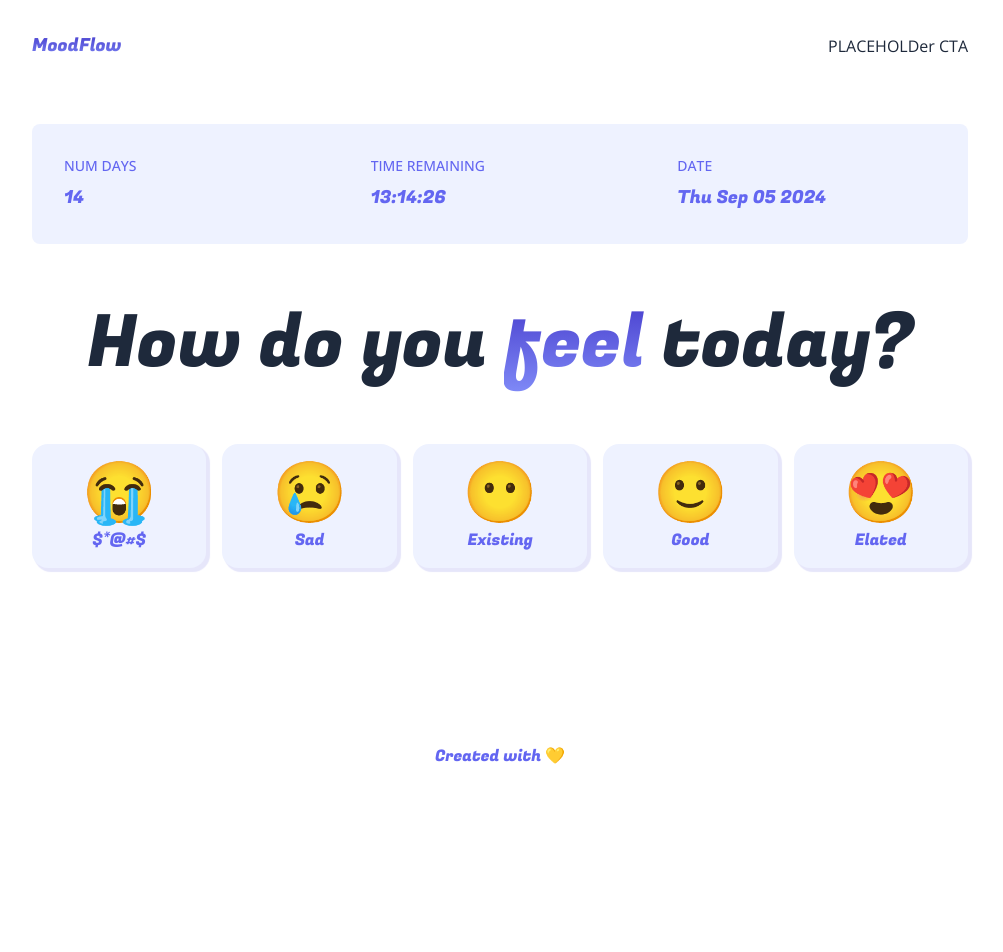
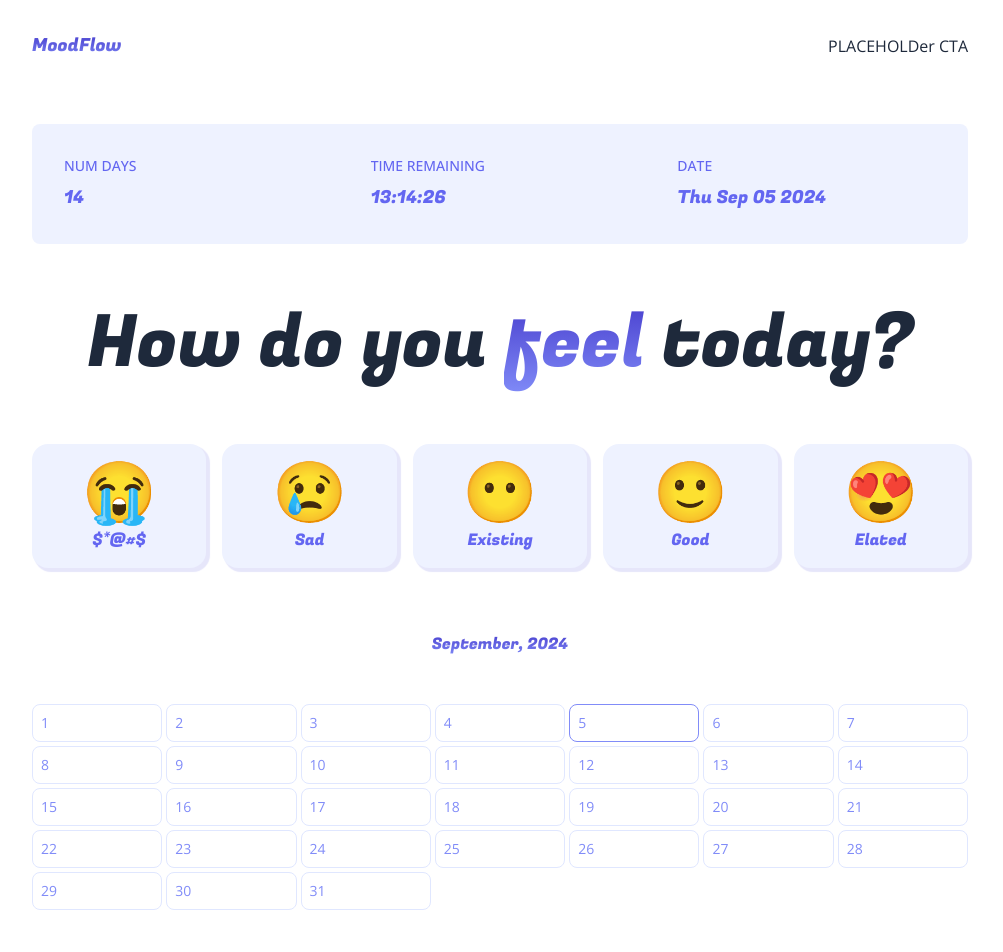
Before and after one commit to sagar-pathak/mood-flow, a Next.js app: page /dashboard in a window 1280 px wide. Shown: the top 952 px of the page, without its empty margins (140-1143 px from the left). Before the commit the page ends 800 px from the top, so only its background shows below. Built offline with nearby package versions, Linux system fonts and the light colour scheme.

Commit message:
calendar component

```diff
--- a/components/Calendar.js
+++ b/components/Calendar.js
@@ -1,9 +1,94 @@
-import React from 'react'
+'use client'
+import { baseRating } from '@/utils'
+import { Fugaz_One } from 'next/font/google'
+import React, { useState } from 'react'
 
-export default function Calendar() {
-  return (
-    <div>
-      ca
-    </div>
-  )
+const months = { 'January': 'Jan', 'February': 'Feb', 'March': 'Mar', 'April': 'Apr', 'May': 'May', 'June': 'Jun', 'July': 'Jul', 'August': 'Aug', 'September': 'Sept', 'October': 'Oct', 'November': 'Nov', 'December': 'Dec' }
+const monthsArr = Object.keys(months)
+const now = new Date()
+const dayList = ['Sunday', 'Monday', 'Tuesday', 'Wednesday', 'Thursday', 'Friday', 'Saturday']
+
+const fugaz = Fugaz_One({ subsets: ["latin"], weight: ['400'] });
+
+
+export default function Calendar(props) {
+    const { demo, completeData, handleSetMood } = props
+    const now = new Date()
+    const currMonth = now.getMonth()
+    const [selectedMonth, setSelectMonth] = useState(Object.keys(months)[currMonth])
+    const [selectedYear, setSelectedYear] = useState(now.getFullYear())
+
+    const numericMonth = monthsArr.indexOf(selectedMonth)
+    const data = completeData?.[selectedYear]?.[numericMonth] || {}
+
+    function handleIncrementMonth(val) {
+        // value +1 -1
+        // if we hit the bounds of the months, then we can just adjust the year that is displayed instead
+        if (numericMonth + val < 0) {
+            // set month value = 11 and decrement the year
+            setSelectedYear(curr => curr - 1)
+            setSelectMonth(monthsArr[monthsArr.length - 1])
+        } else if (numericMonth + val > 11) {
+            // set month val = 0 and increment the year
+            setSelectedYear(curr => curr + 1)
+            setSelectMonth(monthsArr[0])
+        } else {
+            setSelectMonth(monthsArr[numericMonth + val])
+        }
+    }
+
+    const monthNow = new Date(selectedYear, Object.keys(months).indexOf(selectedMonth), 1)
+    const firstDayOfMonth = monthNow.getDay()
+    const daysInMonth = new Date(selectedYear, Object.keys(selectedMonth).indexOf(selectedMonth) + 1, 0).getDate()
+
+    const daysToDisplay = firstDayOfMonth + daysInMonth
+
+    const numRows = (Math.floor(daysToDisplay / 7)) + (daysToDisplay % 7 ? 1 : 0)
+
+    return (
+        <div className='flex flex-col gap-2'>
+            <div className='grid grid-cols-5 gap-4'>
+                <button onClick={() => {
+                    handleIncrementMonth(-1)
+                }} className='mr-auto text-indigo-400 text-lg sm:text-xl duration-200 hover:opacity-60'><i className="fa-solid fa-circle-chevron-left"></i></button>
+                <p className={'text-center col-span-3 capitalized whitespace-nowrap textGradient ' + fugaz.className}>{selectedMonth}, {selectedYear}</p>
+                <button onClick={() => {
+                    handleIncrementMonth(+1)
+                }} className='ml-auto text-indigo-400 text-lg sm:text-xl duration-200 hover:opacity-60'><i className="fa-solid fa-circle-chevron-right"></i></button>
+            </div>
+            <div className='flex flex-col overflow-hidden gap-1 py-4 sm:py-6 md:py-10'>
+                {[...Array(numRows).keys()].map((row, rowIndex) => {
+                    return (
+                        <div key={rowIndex} className='grid grid-cols-7 gap-1'>
+                            {dayList.map((dayOfWeek, dayOfWeekIndex) => {
+                                let dayIndex = (rowIndex * 7) + dayOfWeekIndex - (firstDayOfMonth - 1)
+
+                                let dayDisplay = dayIndex > daysInMonth ? false : (row === 0 && dayOfWeekIndex < firstDayOfMonth) ? false : true
+
+                                let isToday = dayIndex === now.getDate()
+
+                                if (!dayDisplay) {
+                                    return (
+                                        <div className='bg-white' key={dayOfWeekIndex} />
+                                    )
+                                }
+
+                                let color = demo ?
+                                    gradients.indigo[baseRating[dayIndex]] :
+                                    dayIndex in data ?
+                                        gradients.indigo[data[dayIndex]] :
+                                        'white'
+
+                                return (
+                                    <div style={{ background: color }} className={'text-xs sm:text-sm border border-solid p-2 flex items-center gap-2 justify-between rounded-lg ' + (isToday ? ' border-indigo-400' : ' border-indigo-100') + (color === 'white' ? ' text-indigo-400' : ' text-white')} key={dayOfWeekIndex}>
+                                        <p>{dayIndex}</p>
+                                    </div>
+                                )
+                            })}
+                        </div>
+                    )
+                })}
+            </div>
+        </div>
+    )
 }
--- a/components/Dashboard.js
+++ b/components/Dashboard.js
@@ -1,5 +1,6 @@
 import { Fugaz_One } from 'next/font/google';
 import React from 'react'
+import Calendar from './Calendar';
 
 const fugaz = Fugaz_One({ subsets: ["latin"], weight: ['400'] });
 
@@ -43,6 +44,7 @@ export default function Dashboard() {
           )
         })}
       </div>
+      <Calendar />
     </div>
   )
 }
--- a/components/Hero.js
+++ b/components/Hero.js
@@ -1,11 +1,14 @@
-import React from 'react'
+'use client'
+import React, { useState } from 'react'
 import { Fugaz_One } from "next/font/google";
 import Button from './Button';
 import Calendar from './Calendar';
+import { demoData } from '@/utils';
 
 const fugaz = Fugaz_One({ subsets: ["latin"], weight: ['400'] });
 
 export default function Hero() {
+  const [demo, setDemo] = useState(demoData)
   return (
     <div className='py-4 md:py-10 flex flex-col gap-4 sm:gap-8'>
       <h1 className={'text-5xl sm:text-6xl md:text-7xl text-center ' +fugaz.className}>
@@ -18,7 +21,7 @@ export default function Hero() {
           <Button text="Login" dark />
         </div>
 
-        <Calendar />
+        <Calendar demo />
     </div>
   )
 }
--- /dev/null
+++ b/utils/index.js
@@ -0,0 +1,24 @@
+export const gradients = {
+  indigo: ['#dcd6ff', '#b8adff', '#9285ff', '#7766ff', '#4833ff', '#3525db', '#261ab1', '#1a1093', '#10097a',],
+  green: ['#dcfdc3', '#affc9d', '#7cf86c', '#4bf246', '#0cea1c', '#0dc928', '#0ca82f', '#038731', '#047031',],
+  blue: ['#ccfffa', '#9afefe', '#66f1fc', '#41dffa', '#07c2f7', '#0497d4', '#0171b1', '#02518e', '#003a76',],
+  yellow: ['#fff8db', '#fff0b8', '#ffe495', '#ffd97b', '#ffc84f', '#dba339', '#b78127', '#936118', '#7a4b10',],
+  pink: ['#ffd8f2', '#ffb1ea', '#ff8aea', '#ff6df1', '#ff3dfe', '#cd2ddb', '#9d1fb7', '#731493', '#540b7a',],
+}
+
+export const baseRating = {
+  "0": 2, "1": 5, "2": 4, "3": 1, "4": 3,
+  "5": 2, "6": 4, "7": 1, "8": 5, "9": 3,
+  "10": 2, "11": 4, "12": 1, "13": 3, "14": 5,
+  "15": 2, "16": 4, "17": 1, "18": 3, "19": 5,
+  "20": 2, "21": 4, "22": 1, "23": 3, "24": 5,
+  "25": 3, "26": 4, "27": 2, "28": 1, "29": 2,
+  "30": 4, "31": 1, "32": 3, "33": 5, "34": 2,
+  "35": 4, "36": 1, "37": 5, "38": 3, "39": 2,
+  "40": 5, "41": 4, "42": 1, "43": 3,
+}
+
+export const demoData = {
+  "15": 2, "16": 4, "17": 1, "18": 3, "19": 5,
+  "20": 2, "21": 4, "22": 1, "23": 3, "24": 5,
+}
```
Also changed, not shown: firebase.js (added, +18 -0 lines), package.json (+6 -5 lines), 2 other files (tests, documents, lock files or other folders).
